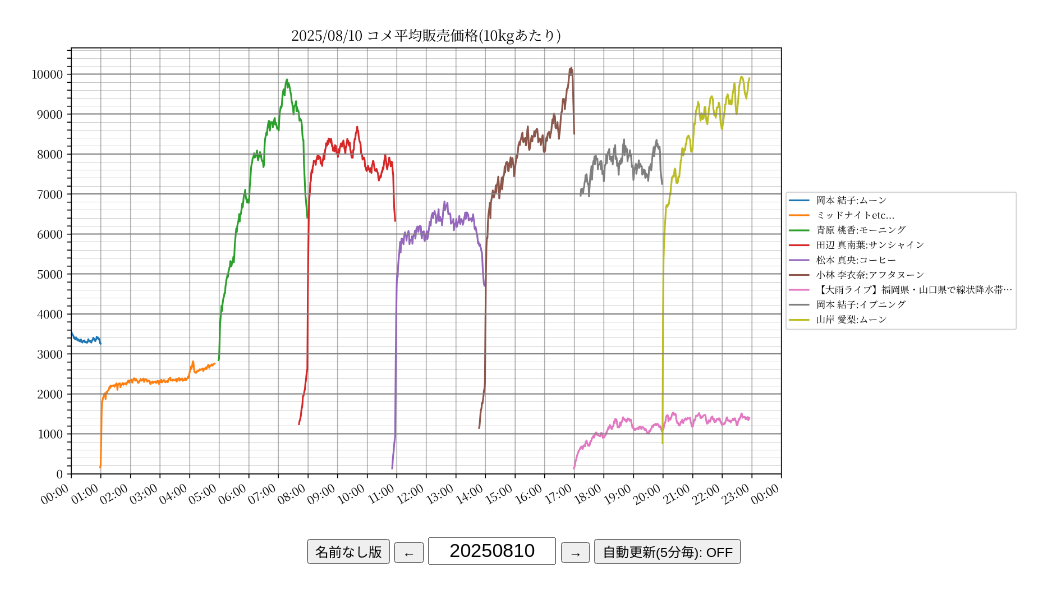
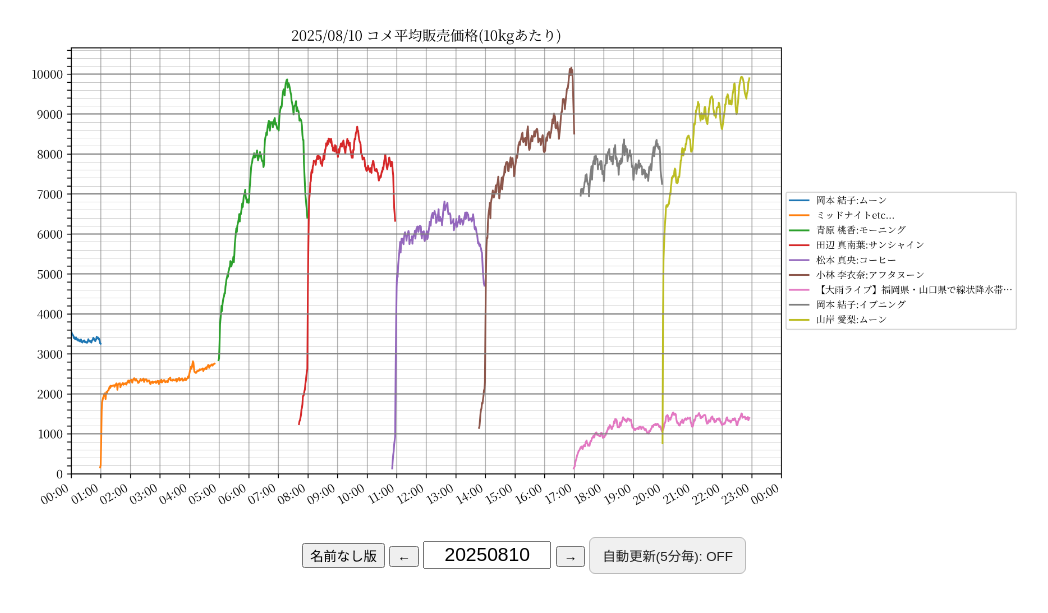
Before and after one commit to boxpush/b, a Jekyll site: the page built from index.html, in a window 1280 px wide. Shown: the top 613 px of the page, without its empty margins (116-1164 px from the left). Built offline with Jekyll 4.4.1, drawn with Linux system fonts in a browser that asks for light colours.

Commit message:
Update default.html

```diff
--- a/_layouts/default.html
+++ b/_layouts/default.html
@@ -22,6 +22,36 @@
       max-width:90%;
     }
     a#imageLink img { display:block; width:100%; height:auto; }
+    #autoReloadBtn {
+      padding: 0.5rem 0.75rem;
+      border-radius: 6px;
+      border: 1px solid #bbb;
+      background: #f0f0f0;
+      color: #222;
+      cursor: pointer;
+      transition: background-color 0.18s ease, color 0.18s ease, box-shadow 0.18s;
+    }
+
+    /* ON時の色（アクセント色） */
+    #autoReloadBtn.active {
+      background: #28a745;    /* 緑（好みで変更） */
+      border-color: #218838;
+      color: #fff;
+      box-shadow: 0 2px 6px rgba(40,167,69,0.2);
+    }
+
+    /* OFF時の見た目（任意） */
+    #autoReloadBtn.inactive {
+      background: #f0f0f0;
+      border-color: #ccc;
+      color: #222;
+    }
+
+    /* フォーカス時のアクセシビリティ */
+    #autoReloadBtn:focus {
+      outline: 3px solid rgba(50,115,220,0.18);
+      outline-offset: 2px;
+    }
   </style>
 </head>
 <body>
```
